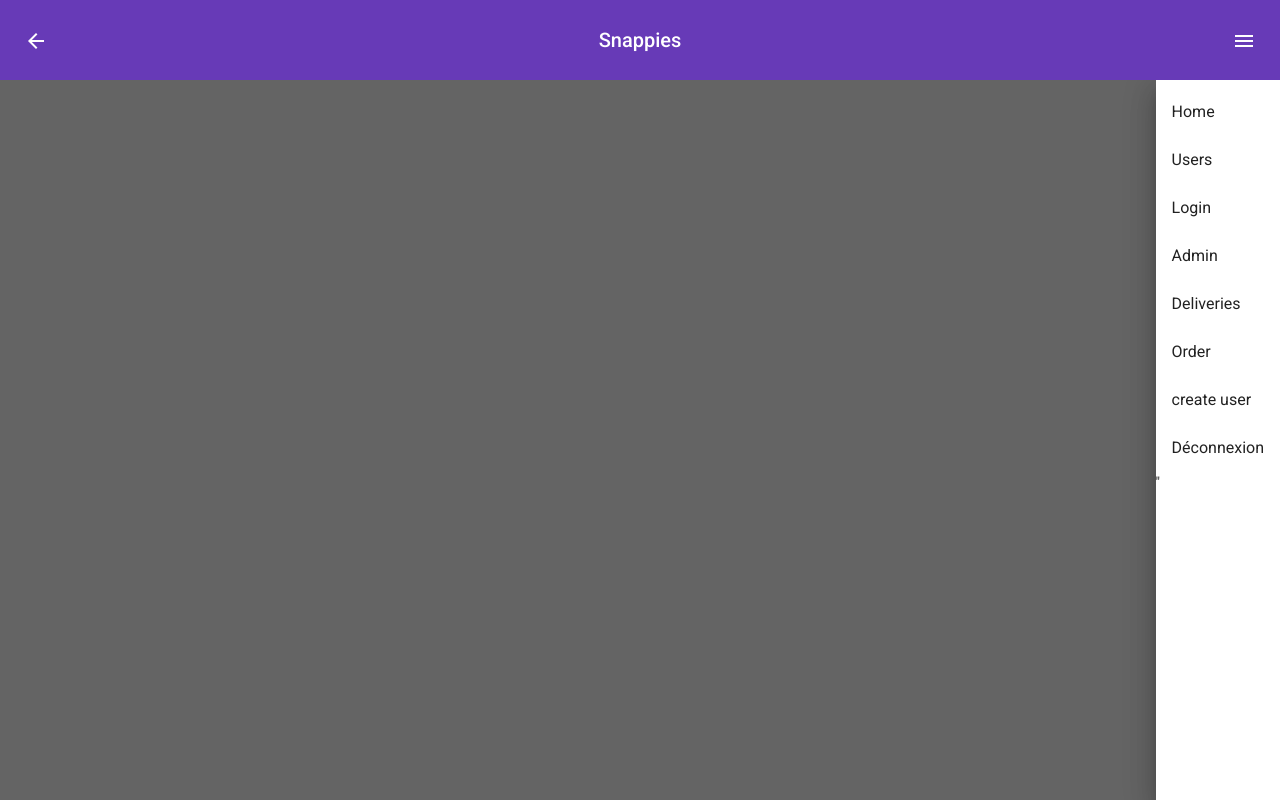
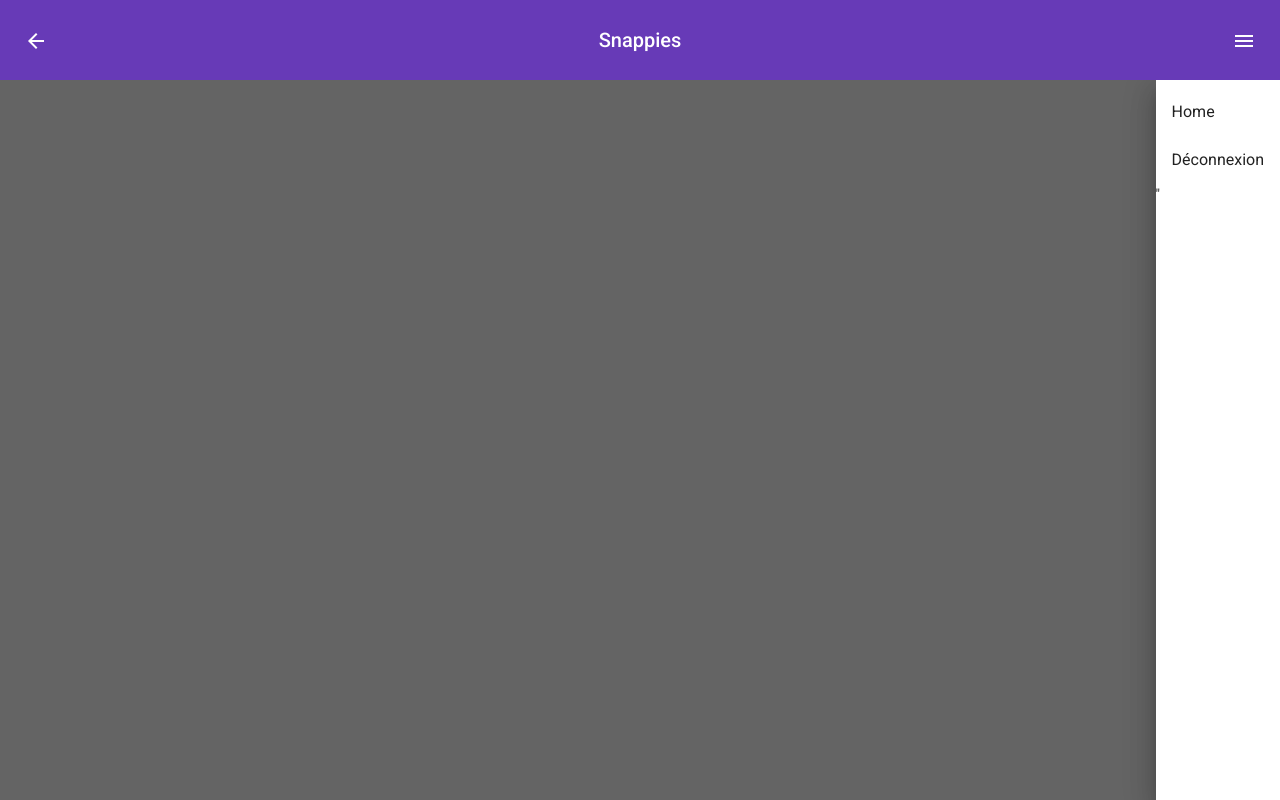
Before and after one commit to pfe-2023-group-03/snappies-front, an Angular app: page / in a window 1280 px wide. Both pictures are taken after a click on the button "menu". Built offline with nearby package versions, Linux system fonts and the light colour scheme.

Commit message:
feat: affichage navbar

```diff
--- a/src/app/navbar/navbar.component.html
+++ b/src/app/navbar/navbar.component.html
@@ -12,13 +12,13 @@
     <mat-sidenav mode="over" #sidenav position="end">
         <mat-nav-list>
             <a mat-list-item (click)="navigateTo('/')">Home</a>
-            <a mat-list-item (click)="navigateTo('/users')">Users</a>
-            <a mat-list-item (click)="navigateTo('/login')">Login</a>
-            <a mat-list-item (click)="navigateTo('/admin')">Admin</a>
-            <a mat-list-item (click)="navigateTo('/deliveries')">Deliveries</a>
-            <a mat-list-item (click)="navigateTo('/order')">Order</a>
-            <a mat-list-item (click)="navigateTo('/create-user')">create user</a>
-            <a mat-list-item (click)="logout()">Déconnexion</a>"
+            <a mat-list-item *ngIf="isUserAdmin()" (click)="navigateTo('/users')">Users</a>
+            <a mat-list-item *ngIf="isDisconnect()" (click)="navigateTo('/login')">Login</a>
+            <a mat-list-item *ngIf="isUserAdmin()" (click)="navigateTo('/admin')">Admin</a>
+            <a mat-list-item *ngIf="isUSerAuthorized()" (click)="navigateTo('/deliveries')">Deliveries</a>
+            <a mat-list-item *ngIf="isUSerAuthorized()" (click)="navigateTo('/order')">Order</a>
+            <a mat-list-item *ngIf="isUserAdmin()" (click)="navigateTo('/create-user')">create user</a>
+            <a mat-list-item *ngIf="isConnect()" (click)="logout()">Déconnexion</a>"
         </mat-nav-list>
     </mat-sidenav>
     <mat-sidenav-content>
--- a/src/app/navbar/navbar.component.ts
+++ b/src/app/navbar/navbar.component.ts
@@ -25,4 +25,24 @@ export class NavbarComponent implements OnInit {
     this.authService.signOut();
     this.navigateTo('login');
   }
+
+  isUserAdmin(): boolean {
+    const user = this.authService.getUser();
+    return user?.role === 'admin';
+  }
+
+  isUSerAuthorized(): boolean {
+    const user = this.authService.getUser();
+    return user?.role === 'admin' || user?.role === 'deliverer';
+  }
+
+  isConnect(): boolean {
+    const token = this.authService.getToken();
+    return token === null || token === '';
+  }
+
+  isDisconnect(): boolean {
+    const token = this.authService.getToken();
+    return token !== null && token !== '';
+  }
 }
```
